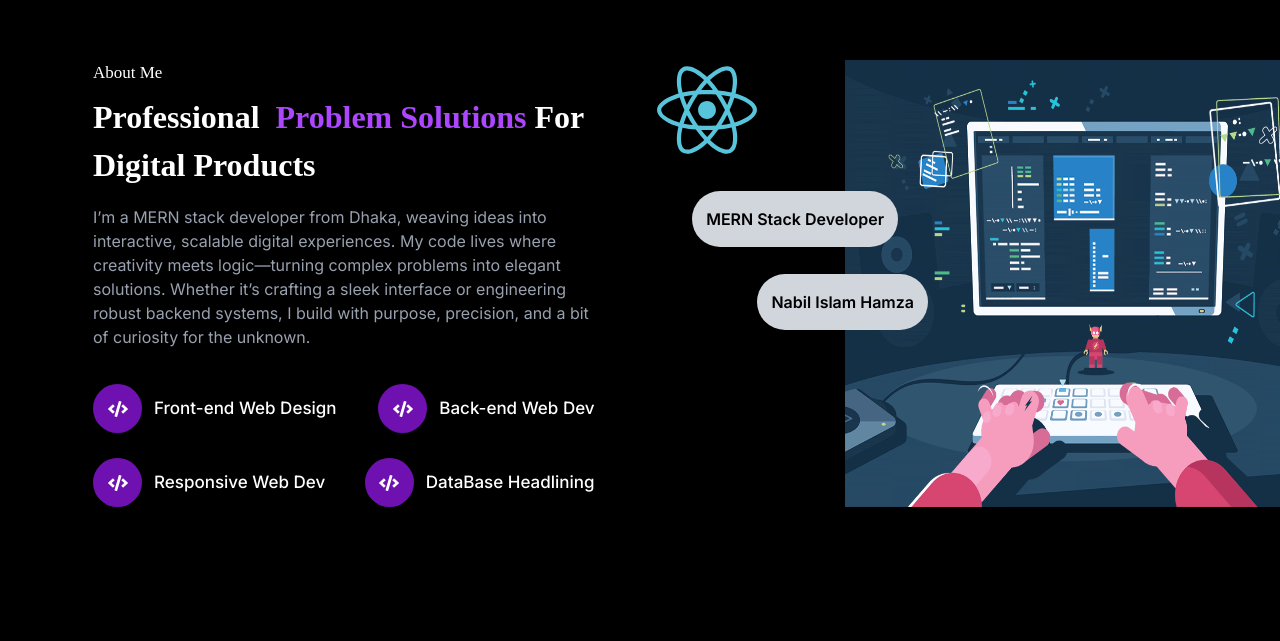
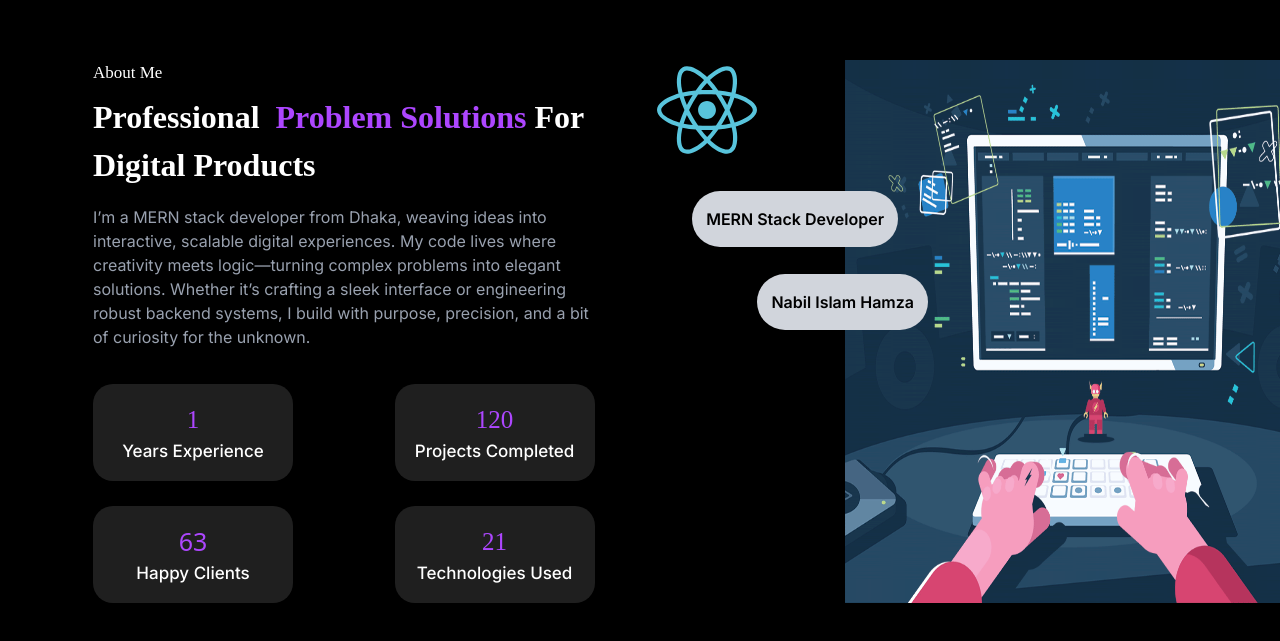
Before and after one commit to nabilislam11/portfolio, a React (Vite) app: page / in a window 1280 px wide. Shown: the part 1529-2170 px from the top of the page. Built offline with nearby package versions, Linux system fonts and the light colour scheme; a web font is replaced by a local one.

Commit message:
count up adding

```diff
--- a/package.json
+++ b/package.json
@@ -14,8 +14,10 @@
     "@fortawesome/react-fontawesome": "^0.2.2",
     "@tailwindcss/vite": "^4.1.11",
     "react": "^19.1.0",
+    "react-countup": "^6.5.3",
     "react-dom": "^19.1.0",
     "react-icons": "^5.5.0",
+    "react-intersection-observer": "^9.16.0",
     "react-scrollspy-navigation": "^2.0.6",
     "react-slick": "^0.30.3",
     "react-type-animation": "^3.2.0",
--- a/src/component/about/About.jsx
+++ b/src/component/about/About.jsx
@@ -3,11 +3,17 @@ import { FaCode } from "react-icons/fa";
 import { FaReact } from "react-icons/fa";
 import code from '../../assets/code.gif';
 import gif2 from '../../assets/gif2.png'
+import CountUp from 'react-countup';
 import code3 from '../../assets/code3.webp'
+import { useInView } from "react-intersection-observer";
 const About = () => {
+ const { ref, inView } = useInView({
+    /* Optional options */
+    threshold: 0,
+  });
     return (
         <div id='About' className='py-[149px] '>
-            <div className=" relative flex justify-between py-[91px] px-[77px] bg-black">
+            <div ref={ref} className=" relative flex justify-between py-[91px] px-[77px] bg-black">
                 <div className="w-[40%] ">
                     <p className='font-primary  font-medium   text-[17px] text-white'>About Me</p>
                     <h2 className='font-primary font-bold text-[32px] pt-[8px] pb-[16px] text-white   '>Professional <span className='text-purple-500'> Problem Solutions </span>
@@ -15,32 +21,37 @@ const About = () => {
                     <p className='font-secondary  font-normal  text-[16px] text-gray-400 pb-[35px] '>
                         I’m a MERN stack developer from Dhaka, weaving ideas into interactive, scalable digital experiences. My code lives where creativity meets logic—turning complex problems into elegant solutions. Whether it’s crafting a sleek interface or engineering robust backend systems, I build with purpose, precision, and a bit of curiosity for the unknown.
                     </p>
+                    {/* top__part */}
                     <div className="flex justify-between">
-                            <div className="flex gap-3 items-center">
-                                <div className="w-[49px] h-[49px] bg-purple-800 rounded-full flex justify-center items-center text-white ">
+                        <div className="flex  items-center ">
+                            {/* <div className="w-[49px] h-[49px] bg-purple-800 rounded-full flex justify-center items-center text-white ">
                                     <FaCode size={20}  />
-                                </div>
-                                <p className='font-secondary   font-medium   text-[17px] text-white'>Front-end Web Design</p>
-                            </div>
-                            <div className="flex gap-3 items-center">
-                                <div className="w-[49px] h-[49px] bg-purple-800 rounded-full flex justify-center items-center text-white ">
-                                    <FaCode size={20}  />
-                                </div>
-                                <p className='font-secondary   font-medium   text-[17px] text-white'>Back-end Web Dev</p>
+                                </div> */}
+                            <div className="flex flex-col w-[200px] text-center  bg-[#1F1F1F] rounded-[20px] py-[17px] px-[15px]  ">
+                                <h2 className='font-tittle  font-normal text-purple-500  text-[25px]'><CountUp end={1} start={inView ? 0:null}  /></h2>
+                                <p className='font-secondary   font-medium   text-[17px] text-white'>Years Experience </p>
                             </div>
                         </div>
+
+
+                            <div className="flex flex-col w-[200px] text-center justify-around  bg-[#1F1F1F] rounded-[20px] py-[17px] px-[15px]  ">
+                                <h2 className='font-tittle   font-normal text-purple-500 text-[25px]'><CountUp end={120} start={inView ? 0:null}  /></h2>
+                                <p className='font-secondary   font-medium   text-[17px] text-white'>Projects Completed </p>
+                            </div>
+
+                    </div>
+                    {/* bottom__part__ */}
                     <div className="flex justify-between pt-[25px]">
-                            <div className="flex gap-3 items-center">
-                                <div className="w-[49px] h-[49px] bg-purple-800 rounded-full flex justify-center items-center text-white ">
-                                    <FaCode size={20}  />
+                   {/* bottom__right__part */}
+                            <div className="flex flex-col w-[200px] text-center  bg-[#1F1F1F] rounded-[20px] py-[17px] px-[15px]  ">
+                                <h2 className='font-tittlefont-normal text-purple-500 text-[25px]'><CountUp end={63} start={inView ? 0:null} /> </h2>
+                                <p className='font-secondary   font-medium   text-[17px] text-white'>Happy Clients</p>
                             </div>
-                                <p className='font-secondary   font-medium   text-[17px] text-white'>Responsive Web Dev</p>
-                            </div>
-                            <div className="flex gap-3 items-center">
-                                <div className="w-[49px] h-[49px] bg-purple-800 rounded-full flex justify-center items-center text-white ">
-                                    <FaCode size={20}  />
-                                </div>
-                                <p className='font-secondary   font-medium   text-[17px] text-white'>DataBase Headlining</p>
+
+                            {/* bottom__left_-part */}
+                            <div className="flex flex-col w-[200px] text-center  bg-[#1F1F1F] rounded-[20px] py-[17px] px-[15px]  ">
+                                <h2 className='font-tittle font-normal text-purple-500  text-[25px]'><CountUp end={21} start={inView ? 0:null}  /></h2>
+                                <p className='font-secondary   font-medium   text-[17px] text-white'>Technologies Used</p>
                             </div>
                     </div>
                 </div>
--- a/src/component/navbar/marque/Marque.jsx
+++ b/src/component/navbar/marque/Marque.jsx
@@ -11,7 +11,7 @@ const Marque = () => {
         slidesToShow: 1,
         slidesToScroll: 1,
         autoplay: true,
-        speed: 9000,
+        speed: 15000,
         autoplaySpeed: 10,
         cssEase: "linear"
     };
```
Also changed, not shown: 1 other file (tests, documents, lock files or other folders). Lines whose indentation alone changed are shown as unchanged.
